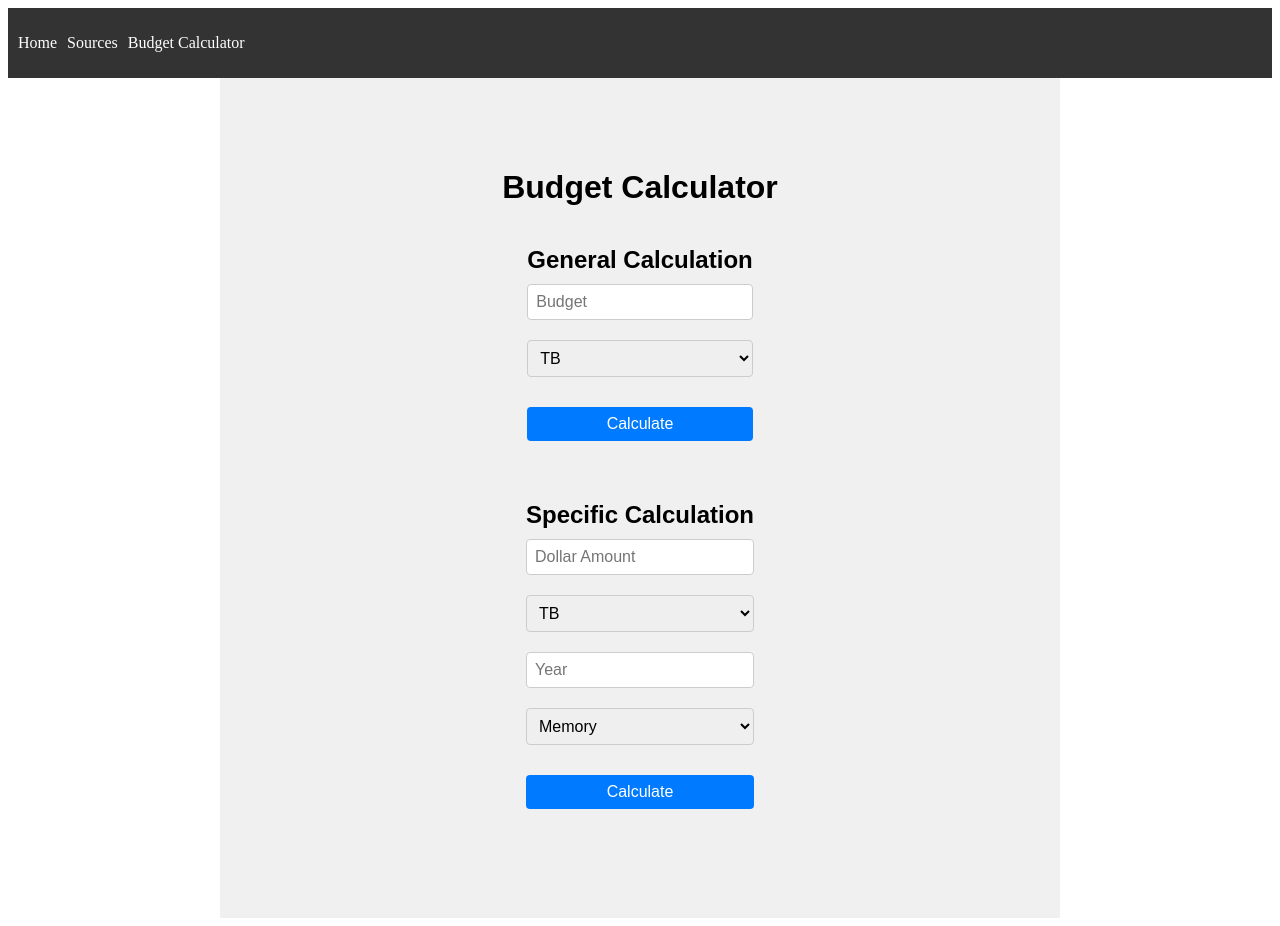
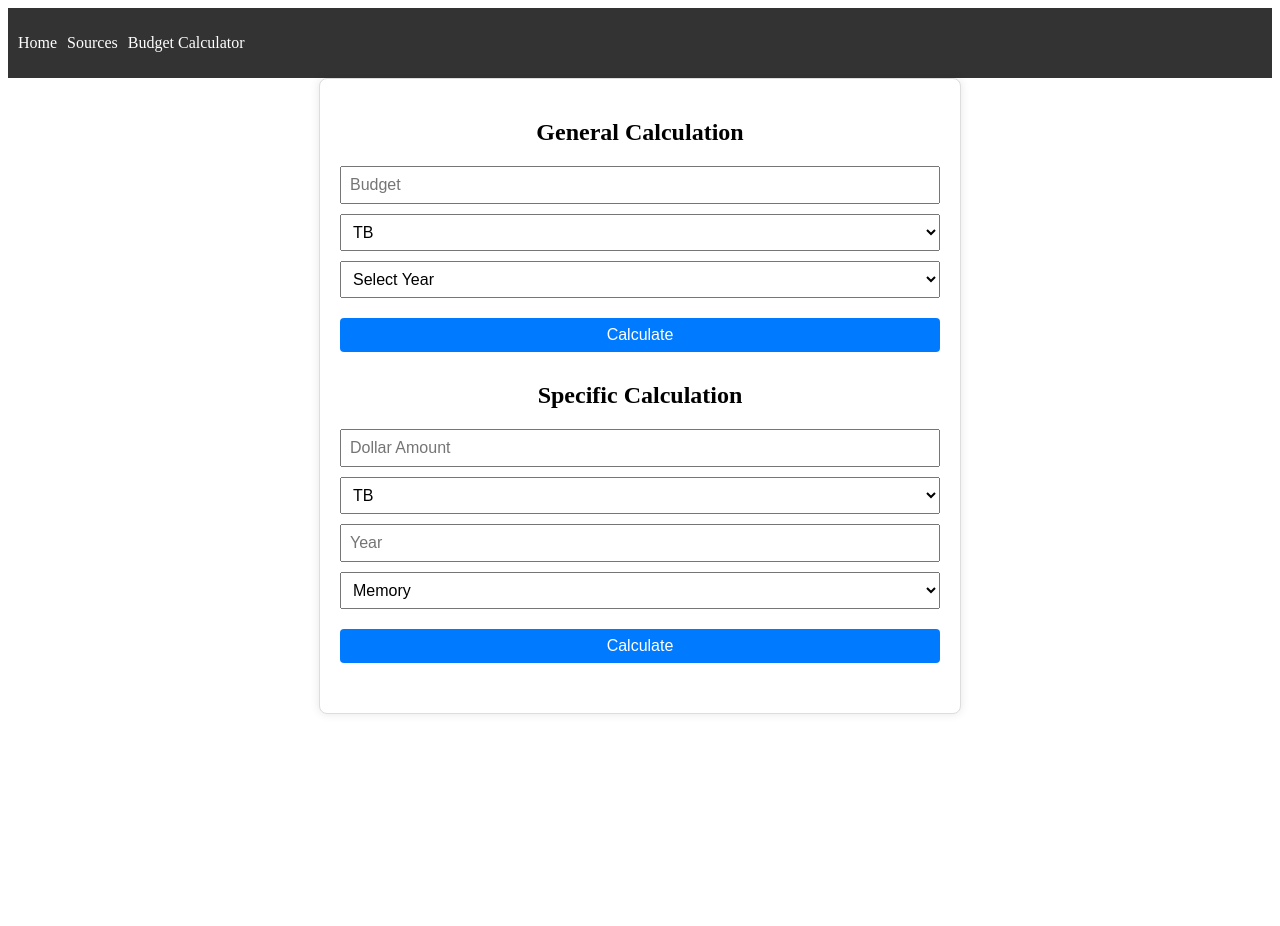
Before and after one commit to brentonlian/project0, a Next.js app: page /budget-calculator in a window 1280 px wide. After the commit the page ends 800 px from the top, so only its background shows below. Built offline with nearby package versions, Linux system fonts and the light colour scheme.

Commit message:
styling mostly fixed

```diff
--- a/app/BudgetCalculator.js
+++ b/app/BudgetCalculator.js
@@ -3,25 +3,29 @@
 
 import React, { useState, useEffect } from 'react';
 import { loadCSV } from '../utils/loadCSV'; // Adjust the path if needed
-import '../styles/BudgetCalculator.css';
+import '../styles/globals.css'; // Ensure global styles are imported
 
 const BudgetCalculator = () => {
   const [data, setData] = useState([]);
   const [budget, setBudget] = useState('');
   const [generalResult, setGeneralResult] = useState(null);
   const [specificResult, setSpecificResult] = useState(null);
+  const [years, setYears] = useState([]);
   const [formData, setFormData] = useState({
     dollarAmount: '',
     unit: 'TB',
     year: '',
     storageType: 'Memory',
     generalUnit: 'TB',
+    generalYear: '',
   });
 
   useEffect(() => {
     const fetchData = async () => {
       const csvData = await loadCSV('/data.csv');
       setData(csvData);
+      const availableYears = csvData.map(row => row.Year);
+      setYears(availableYears);
     };
     fetchData();
   }, []);
@@ -33,26 +37,24 @@ const BudgetCalculator = () => {
 
   const handleGeneralCalculate = (e) => {
     e.preventDefault();
-    const { budget, generalUnit } = formData;
-    if (budget) {
+    const { budget, generalUnit, generalYear } = formData;
+    if (budget && generalYear) {
       const storageTypes = ['Memory', 'Flash', 'HDD', 'SSD'];
-      const possiblePurchases = {};
+      const possiblePurchases = [];
 
       storageTypes.forEach(type => {
         data.forEach(row => {
-          const year = row.Year;
+          if (row.Year === generalYear) {
             const costPerTerabyte = parseFloat(row[type]);
             if (isNaN(costPerTerabyte)) return;
             const convertedBudget = convertFromTerabytes(budget, generalUnit);
             const amount = convertedBudget / costPerTerabyte;
-          if (!possiblePurchases[year]) {
-            possiblePurchases[year] = [];
+            possiblePurchases.push(`${amount.toFixed(2)} ${generalUnit} of ${type}`);
           }
-          possiblePurchases[year].push(`${amount.toFixed(2)} ${generalUnit} of ${type}`);
         });
       });
 
-      setGeneralResult(possiblePurchases);
+      setGeneralResult({ year: generalYear, purchases: possiblePurchases });
     }
   };
 
@@ -102,8 +104,7 @@ const BudgetCalculator = () => {
   };
 
   return (
-    <div className="container">
-      <h1 className="title">Budget Calculator</h1>
+    <div className="calculator-container">
 
       {/* General Calculation Form */}
       <div className="section">
@@ -128,21 +129,33 @@ const BudgetCalculator = () => {
             <option value="GB">GB</option>
             <option value="MB">MB</option>
           </select>
+          <select
+            name="generalYear"
+            value={formData.generalYear}
+            onChange={handleChange}
+            className="select"
+            required
+          >
+            <option value="">Select Year</option>
+            {years.map(year => (
+              <option key={year} value={year}>{year}</option>
+            ))}
+          </select>
           <button type="submit" className="button">Calculate</button>
         </form>
+      </div>
+
+      <div>
         {generalResult && (
-          <div className="results-container">
-            <h2 className="subtitle">Results:</h2>
-            {Object.keys(generalResult).map(year => (
-              <div key={year} className="result-year">
-                <h3>{year}</h3>
-                {Array.isArray(generalResult[year]) ? (
-                  <p className="result-item">{generalResult[year].join(', ')}</p>
-                ) : (
-                  <p className="result-item">{generalResult[year]}</p>
-                )}
+          <div>
+            <h2>Results for {generalResult.year}:</h2>
+            <div>
+              {generalResult.purchases.map((result, index) => (
+                <div key={index}>
+                  <p>{result}</p>
                 </div>
               ))}
+            </div>
           </div>
         )}
       </div>
@@ -182,7 +195,14 @@ const BudgetCalculator = () => {
           </select>
           <button type="submit" className="button">Calculate</button>
         </form>
-        {specificResult !== null && typeof specificResult === 'string' && <div className="results-container">{specificResult}</div>}
+      </div>
+
+      <div>
+        {specificResult !== null && typeof specificResult === 'string' && (
+          <div>
+            {specificResult}
+          </div>
+        )}
       </div>
     </div>
   );
--- a/app/Home.js
+++ b/app/Home.js
@@ -12,7 +12,6 @@ const Home = () => {
 
   return (
     <div>
-      <h1>Home Page</h1>
       <InputForm onCalculate={handleCalculate} />
       {result && <div>{result}</div>}
     </div>
--- a/app/components/InputForm.js
+++ b/app/components/InputForm.js
@@ -1,4 +1,3 @@
-// InputForm.js
 import React, { useState } from 'react';
 import useStorageCalculator from '../hooks/useStorageCalculator';
 import '../../styles/globals.css'; // Ensure global styles are imported
--- a/styles/BudgetCalculator.css
+++ /dev/null
@@ -1,67 +0,0 @@
-/* BudgetCalculator.css */
-
-.container {
-  max-width: 800px;
-  margin: 0 auto;
-  padding: 20px;
-  font-family: Arial, sans-serif;
-}
-
-.title {
-  text-align: center;
-  margin-bottom: 20px;
-}
-
-.section {
-  margin-bottom: 30px;
-}
-
-.subtitle {
-  font-size: 1.5em;
-  margin-bottom: 10px;
-}
-
-.calculator-form {
-  display: flex;
-  flex-direction: column;
-  gap: 10px;
-}
-
-.input,
-.select,
-.button {
-  padding: 10px;
-  font-size: 1em;
-  border: 1px solid #ccc;
-  border-radius: 4px;
-}
-
-.button {
-  background-color: #007bff;
-  color: white;
-  cursor: pointer;
-}
-
-.button:hover {
-  background-color: #0056b3;
-}
-
-.results-container {
-  margin-top: 20px;
-}
-
-.result-year {
-  margin-bottom: 10px;
-}
-
-.result-year h3 {
-  margin-bottom: 5px;
-}
-
-.result-item {
-  display: inline-block;
-  margin-right: 10px;
-  background-color: #f0f0f0;
-  padding: 5px;
-  border-radius: 4px;
-}
--- a/styles/globals.css
+++ b/styles/globals.css
@@ -128,6 +128,7 @@ nav ul li a {
   background-color: #0056b3;
 }
 
+
 .decades-info {
   margin-top: 20px;
 }
```
Lines whose indentation alone changed are shown as unchanged.
